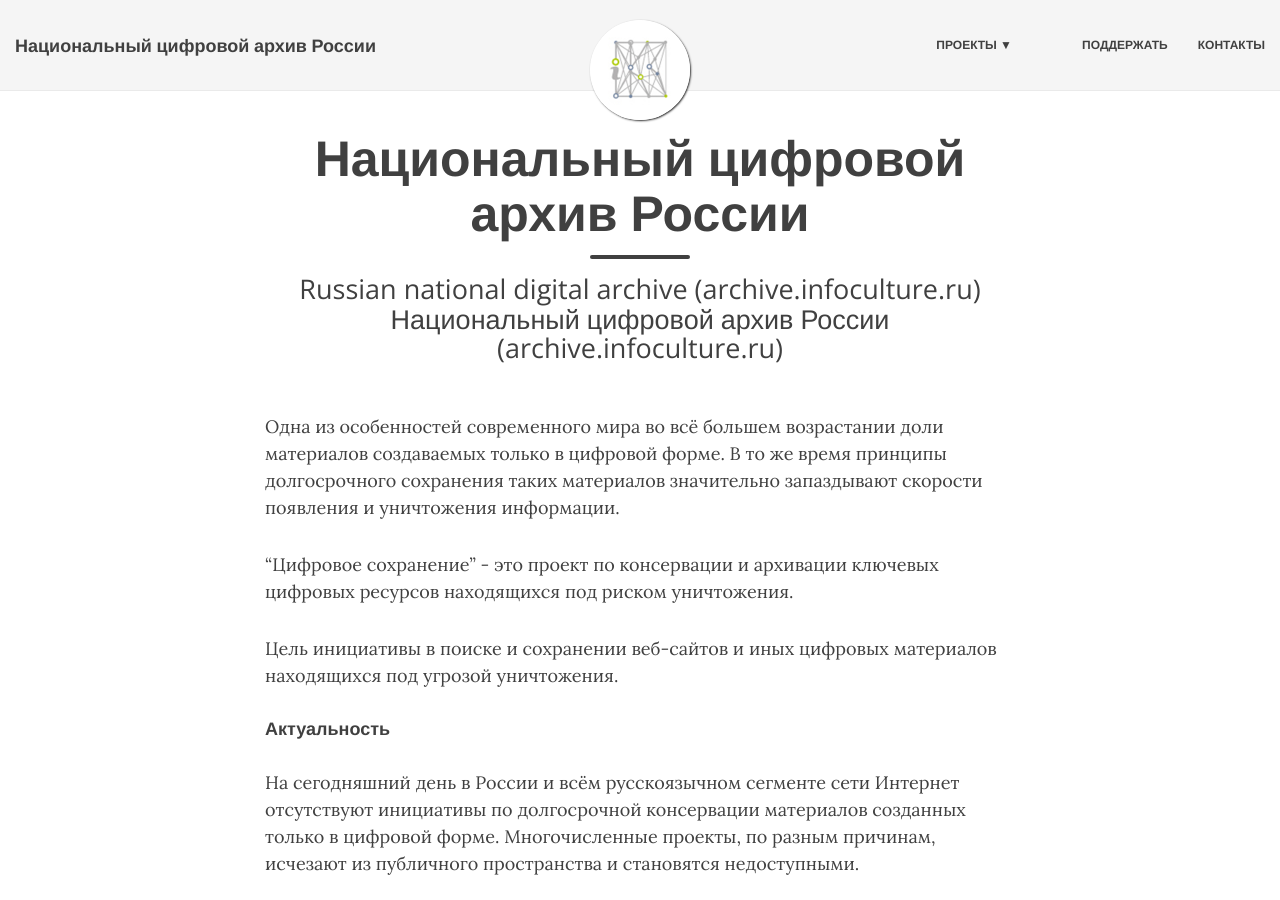
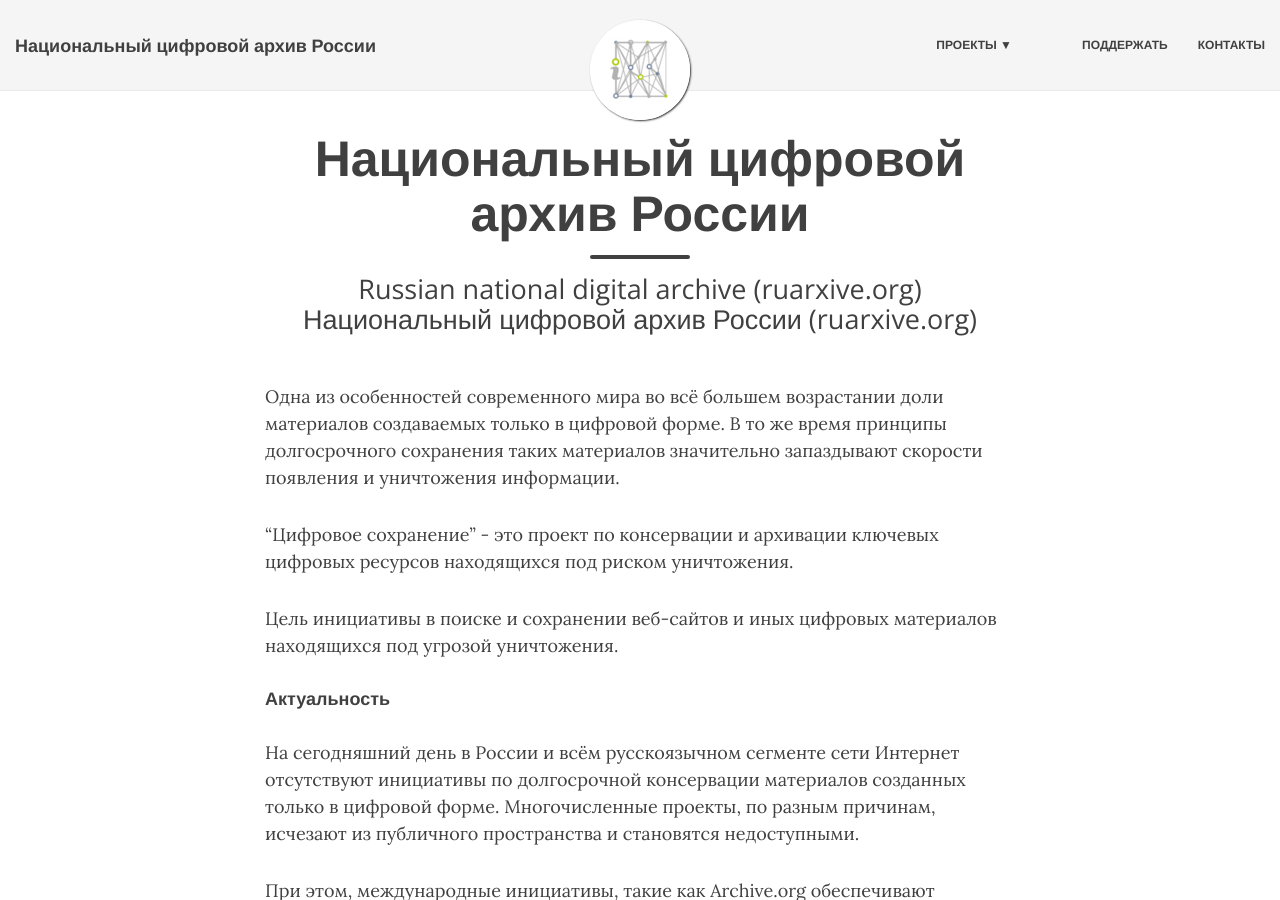
Before and after one commit to infoculture/nationaldigitalarchive, a Jekyll site: the page built from index.html, in a window 1280 px wide and 900 px high. Built offline with Jekyll 4.4.1, drawn with Linux system fonts in a browser that asks for light colours; nearby versions of some CDN libraries; the list of posts is cut into pages by our own code.

Commit message:
Update index.html

```diff
--- a/index.html
+++ b/index.html
@@ -1,7 +1,7 @@
 ---
 layout: page
 title: Национальный цифровой архив России
-subtitle: Russian national digital archive (archive.infoculture.ru) Национальный цифровой архив России (archive.infoculture.ru)
+subtitle: Russian national digital archive (ruarxive.org) Национальный цифровой архив России (ruarxive.org)
 use-site-title: true
 ---
 
```
